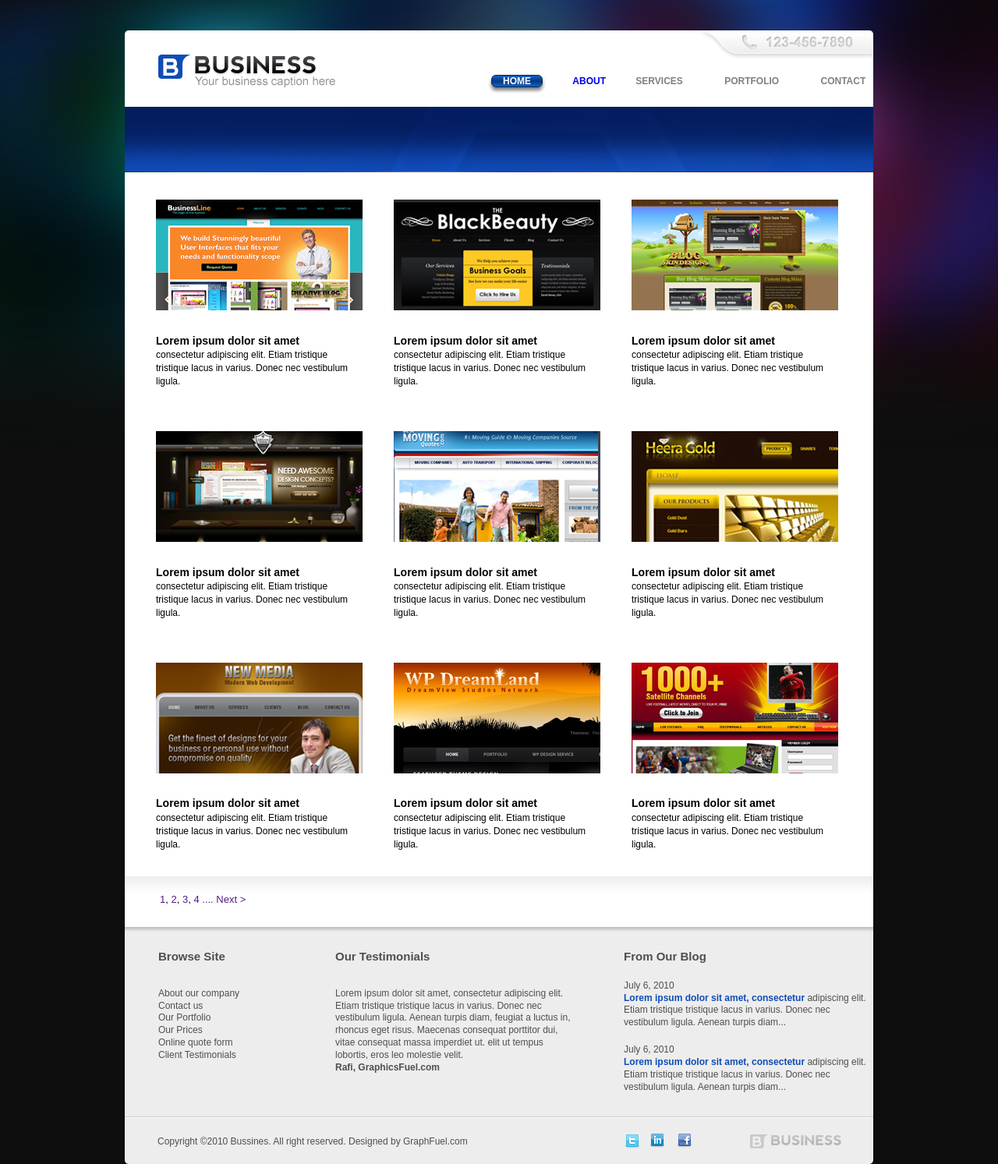
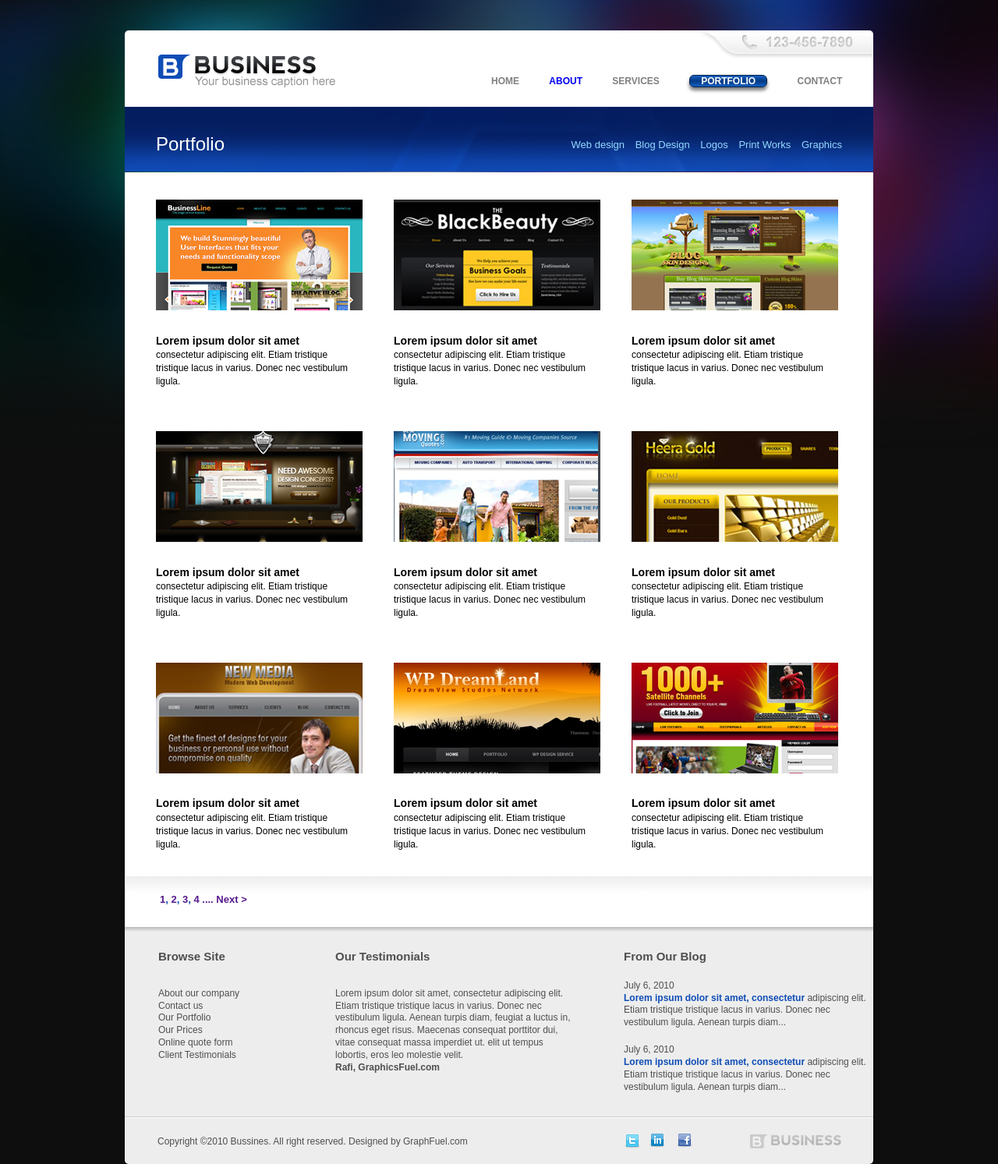
Before and after one commit to maks2020/test1, a PHP site: page /portfolio.html in a window 1280 px wide. Shown: the whole page at 78% size. Run offline with PHP 8.4, Linux system fonts and the light colour scheme.

Commit message:
change button and minor add

```diff
--- a/site/header.css
+++ b/site/header.css
@@ -91,6 +60,7 @@
 }
 
 #panel {
+	text-align: left;
 	width: 960px;
 	height: 84px;
 	background-image: url("images/header_panel grad.png");
@@ -98,7 +68,7 @@
 	float: left;
 }
 
-#about_us {
+#h2_panel_header {
 	font-size: 24px;
 	color: #ffffff;
 	width: 125px;
--- a/site/portfolio.css
+++ b/site/portfolio.css
@@ -32,6 +32,8 @@
 	width: 960px;
 	text-align: left;
 	font-size: 13px;
+	font-weight: bold;
+	color: #0f4db6;
 	background: #ededed;
 	height: 65px;
 	background: linear-gradient(to bottom, #ededed, #ffffff 22px);
@@ -43,17 +45,34 @@
 	float: left;
 }
 
-#menu_header_2 {
+#panel {
 	text-align: left;
-	width: 341px;
+}
+
+#panel #menu_header_2 {
+	text-align: right;
+	font-size: 13px;
+	font-weight: 100;
+	color: #93daff;
+	width: 360px;
+	padding: 41px 30px 0 0;
 	float: right;
 }
 
 #menu_header_2 li {
 	margin-right: 10px;
-	font-weight: bold;
-	color: #808080;
 	display: inline-block;
 }
 
-#menu_header_2
+#head_panel_header {
+	font-size: 25px;
+	color: red;
+}
+
+#button_nav_header {
+	width: 100px;
+}
+
+#nav li:nth-child(3), #nav li:nth-child(4) {
+	margin-right: 35px;
+}
--- a/site/portfolio.html
+++ b/site/portfolio.html
@@ -4,7 +4,7 @@
 
 	<head>
 		<meta charset="utf-8"/>
-		<title>B - about us</title>
+		<title>B - Portfolio</title>
 		<link href="main_style.css" rel="stylesheet" type="text/css">
 		<link href="header.css" rel="stylesheet" type="text/css">
 		<!--<link href="content.css" rel="stylesheet" type="text/css"> -->
@@ -29,10 +29,10 @@
 
 				<div id="nav">
 					<ul>
-						<li><button id="button_nav_header">HOME</button></li>
+						<li>HOME</li>
 						<li><a href="./aboutus.html">ABOUT</a></li>
 						<li>SERVICES</li>
-						<li>PORTFOLIO</li>
+						<li><button id="button_nav_header">PORTFOLIO</button></li>
 						<li>CONTACT</li>
 					</ul>
 				</div> <!--end nav-->
@@ -40,8 +40,7 @@
 			</div> <!--end logo_nav-->
 
 			<div id="panel">
-				<img src="images/header_panel grad.png">
-				<p><span id="header_port">Portfolio<span></p>
+				<p><span id="h2_panel_header">Portfolio</span></p>
 
 				<div id="menu_header_2">
 
```
Also changed, not shown: other parts of site/header.css (+1 -31 lines).
